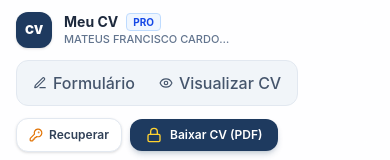
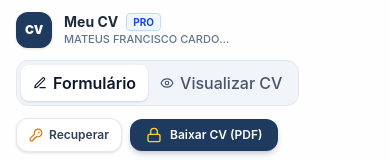
Before and after one commit to alvesslim/sistema_cv, a React (Vite) app: page / in a window 390 px wide. Shown: the top 160 px of the page. Built offline with nearby package versions, Linux system fonts and the light colour scheme.

Commit message:
Fix missing header on print and improve mobile responsiveness

```diff
--- a/src/app/App.tsx
+++ b/src/app/App.tsx
@@ -40,10 +40,15 @@ export default function App() {
     return sampleCVData;
   });
 
-  const [zoom, setZoom] = useState<number>(85);
-  const [viewMode, setViewMode] = useState<"split" | "editor" | "preview">(
-    "split"
-  );
+  const [zoom, setZoom] = useState<number>(() => {
+    if (window.innerWidth < 640) return 40; // Scale down A4 for phones
+    if (window.innerWidth < 1024) return 60; // Scale down for tablets
+    return 85; // Default desktop zoom
+  });
+  const [viewMode, setViewMode] = useState<"split" | "editor" | "preview">(() => {
+    // Return 'editor' for mobile/tablets, 'split' for large desktop screens
+    return window.innerWidth < 1024 ? "editor" : "split";
+  });
 
   // Unique order ID for this session/customer
   const [orderId] = useState<string>(() => {
```
